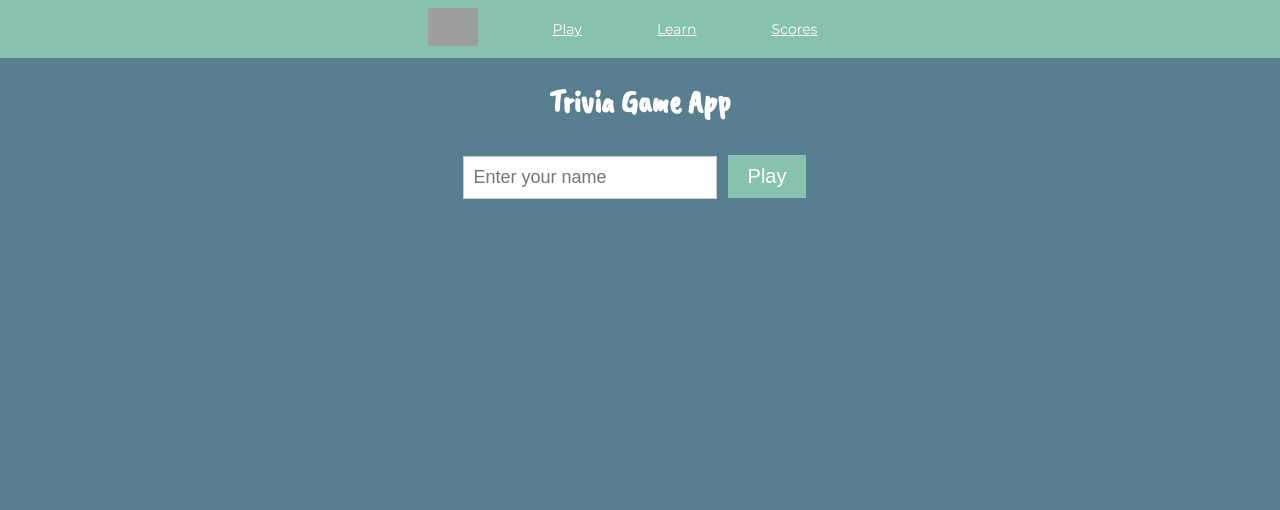
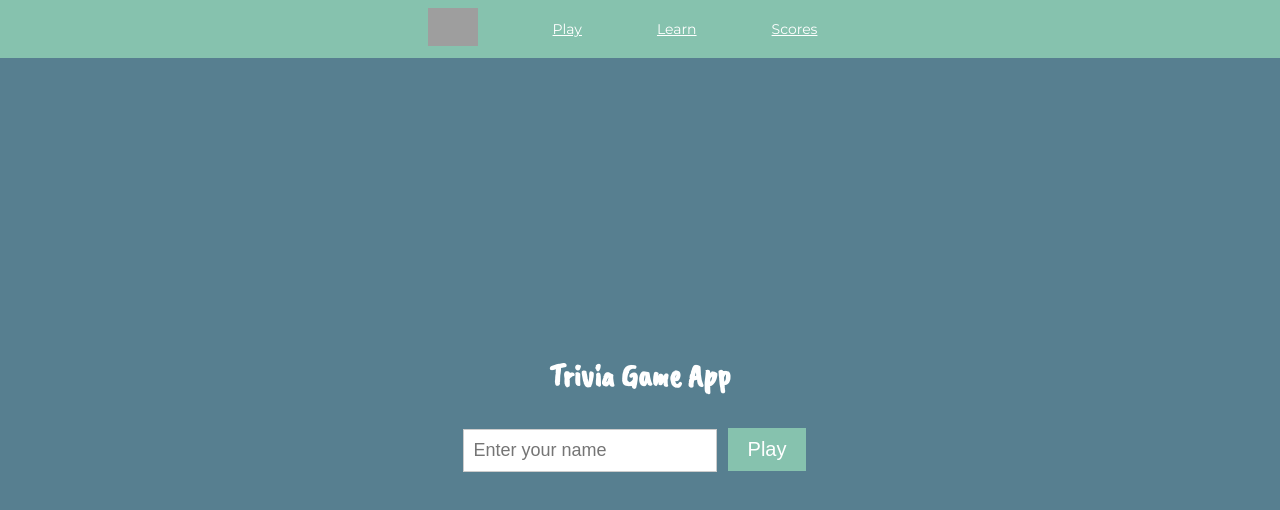
Before and after one commit to GasJazzYounes/trivial-pursuit, a React (Vite) app: page / in a window 1280 px wide. Shown: the top 510 px of the page. Built offline with nearby package versions, Linux system fonts and the light colour scheme; no server answers; grey boxes are pictures that could not be loaded.

Commit message:
body css fixed

```diff
--- a/src/App.css
+++ b/src/App.css
@@ -17,6 +17,10 @@ body {
   font-family: "Montserrat", sans-serif;
   font-weight: normal;
   background-color: #577f90;
+  display: flex;
+  place-items: center;
+  min-width: 320px;
+  min-height: 100vh;
 }
 
 /* colour scheme */
```
